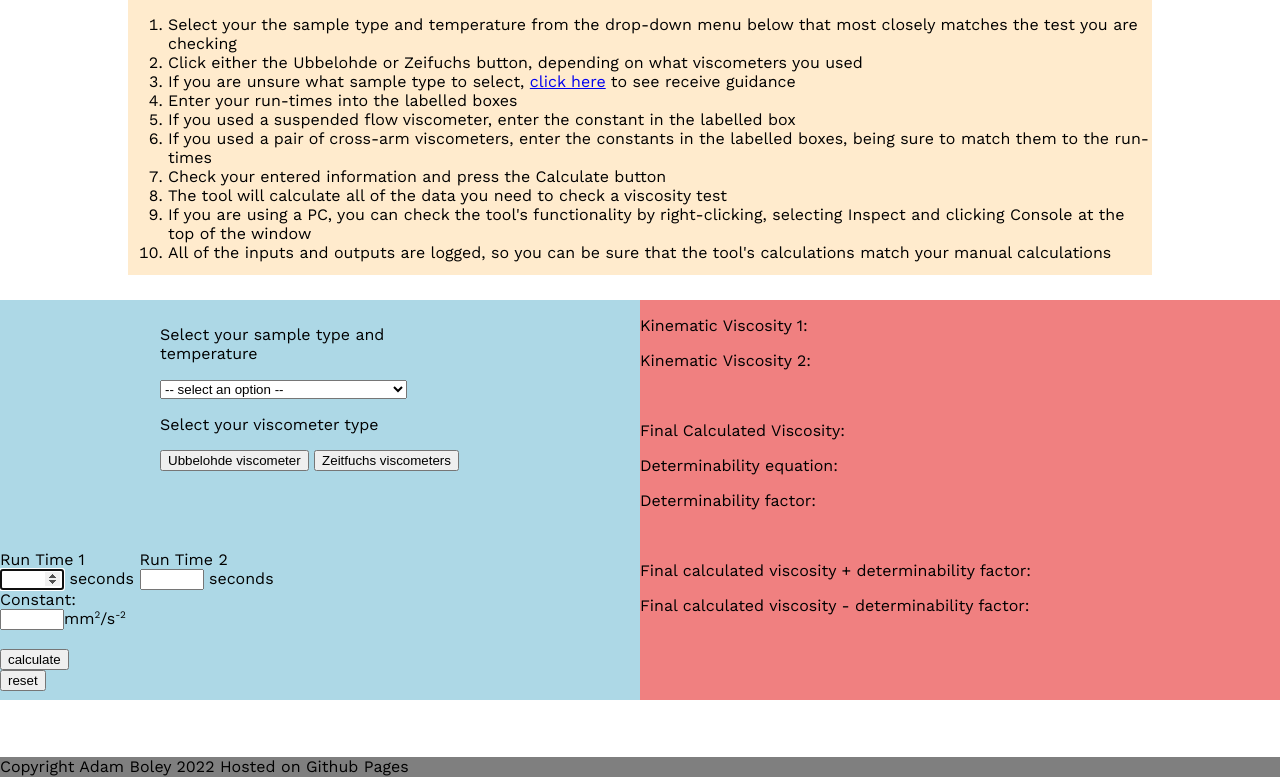
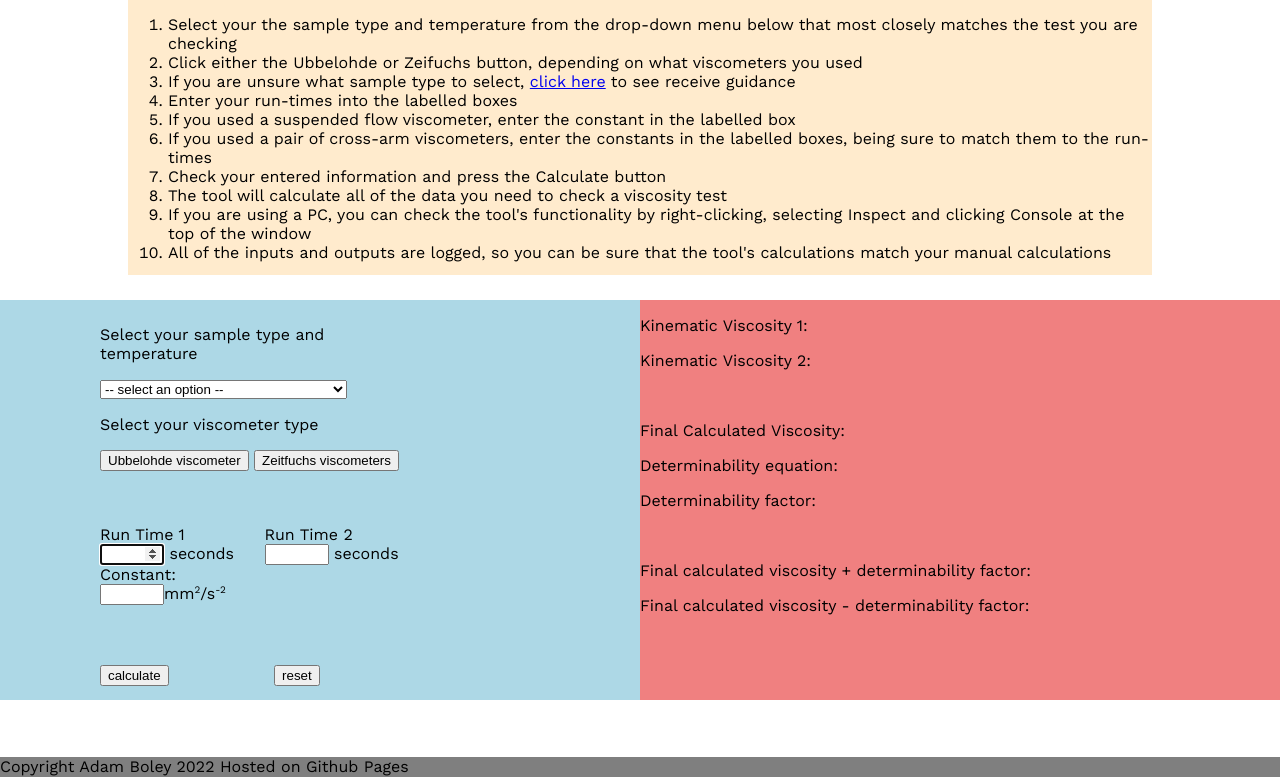
Before and after one commit to AdamBoley/Viscosity-Calculator, a plain HTML site: page index.html in a window 1280 px wide. Both pictures are taken after a click on the button "Ubbelohde viscometer". Shown: the part 284-1061 px from the top of the page. Drawn offline with nearby package versions, Linux system fonts and the light colour scheme.

Commit message:
add javascript to reveal reset button only when a viscometer type is selected, add javascript to modify submit div style rules so that it no longer moves when the viscometer type is changed

```diff
--- a/assets/css/styles.css
+++ b/assets/css/styles.css
@@ -54,36 +54,41 @@ main {
 }
 
 .select {
-    margin: 25px auto;
+    margin-top: 25px;
+    margin-left: 100px;
     width: 50%;
     height: 200px;
 }
 
-#run-times {
-    width: 50%;
-    margin: 25px auto;
-    height: 50px;
+#determinability-input-1 {
+    margin-left: 100px;
+}
+
+#determinability-input-2 {
+    margin-left: 25px;
+}
+
+#constant-div {
+    margin-left: 100px;
 }
 
 #determinability-input-1, #determinability-input-2 {
     display: none;
 }
 
-#run-1 {
-    display: inline-block;
+#submit-div {
+    margin-top: 50px;
 }
 
-#run-2 {
-    display: inline-block;
+#submit-ubbelohde, #submit-zeitfuchs, #reset-determinability {
+    margin-left: 100px;
 }
 
-#cross-arm-constants {
-    width: 50%;
-    margin: 25px auto;
-    height: 50px;
+#reset-determinability {
+    margin-top: 10px;
 }
 
-#constant-div, #constant-1-div, #constant-2-div, #submit-ubbelohde, #submit-zeitfuchs {
+#constant-div, #constant-1-div, #constant-2-div, #submit-ubbelohde, #submit-zeitfuchs, #reset-determinability {
     display: none;
 }
 
--- a/assets/js/scripts-determinability.js
+++ b/assets/js/scripts-determinability.js
@@ -13,22 +13,30 @@ function ubbelohdeConstant() {
     let constantDiv = document.getElementById('constant-div')
     let submitUbbelohde = document.getElementById('submit-ubbelohde')
     let submitZeitfuchs = document.getElementById('submit-zeitfuchs')
+    let reset = document.getElementById('reset-determinability')
+    let submitDiv = document.getElementById('submit-div')
+
 
     determinabilityInput1.style.display = 'inline-block'
     determinabilityInput2.style.display = 'inline-block'
+
 
     if(constant1Div.style.display !== 'none' || constant2Div.style.display !== 'none') {
         constant1Div.style.display = 'none'
         constant2Div.style.display = 'none'
 
         constantDiv.style.display = 'block'
-        submitUbbelohde.style.display = 'block'
+        submitUbbelohde.style.display = 'inline-block'
         submitZeitfuchs.style.display = 'none'
+        reset.style.display = 'inline-block'
+        submitDiv.style.marginTop  = '31px'
     }
     else {
         document.getElementById('constant-div').style.display = 'block'
-        submitUbbelohde.style.display = 'block'
+        submitUbbelohde.style.display = 'inline-block'
         submitZeitfuchs.style.display = 'none'
+        reset.style.display = 'inline-block'
+        submitDiv.style.marginTop  = '31px'
     }
 
     document.getElementById('run-time-1').focus()
@@ -122,6 +130,8 @@ function zeitfuchsConstant() {
     let constantDiv = document.getElementById('constant-div')
     let submitZeitfuchs = document.getElementById('submit-zeitfuchs')
     let submitUbbelohde = document.getElementById('submit-ubbelohde')
+    let reset = document.getElementById('reset-determinability')
+    let submitDiv = document.getElementById('submit-div')
 
     determinabilityInput1.style.display = 'inline-block'
     determinabilityInput2.style.display = 'inline-block'
@@ -131,14 +141,18 @@ function zeitfuchsConstant() {
 
         constant1Div.style.display = 'block'
         constant2Div.style.display = 'block'
-        submitZeitfuchs.style.display = 'block'
+        submitZeitfuchs.style.display = 'inline-block'
         submitUbbelohde.style.display = 'none'
+        reset.style.display = 'inline-block'
+        submitDiv.style.marginTop = '50px'
     }
     else {
         constant1Div.style.display = 'block'
         constant2Div.style.display = 'block'
-        submitZeitfuchs.style.display = 'block'
+        submitZeitfuchs.style.display = 'inline-block'
         submitUbbelohde.style.display = 'none'
+        reset.style.display = 'inline-block'
+        submitDiv.style.marginTop = '50px'
     }
 
     document.getElementById('run-time-1').focus()
@@ -361,7 +375,7 @@ function checker(upperAllowedViscosity, lowerAllowedViscosity, kv1, kv2) {
 
 }
 
-let resetButton = document.getElementById('reset')
+let resetButton = document.getElementById('reset-determinability')
 
 resetButton.addEventListener('click', reset)
 
--- a/index.html
+++ b/index.html
@@ -113,7 +113,8 @@
 
                     <button type="submit" id="submit-ubbelohde">calculate</button>
                     <button type="submit" id="submit-zeitfuchs">calculate</button>
-                    <button id="reset">reset</button>
+
+                    <button id="reset-determinability">reset</button>
 
                 </div>
 
```
